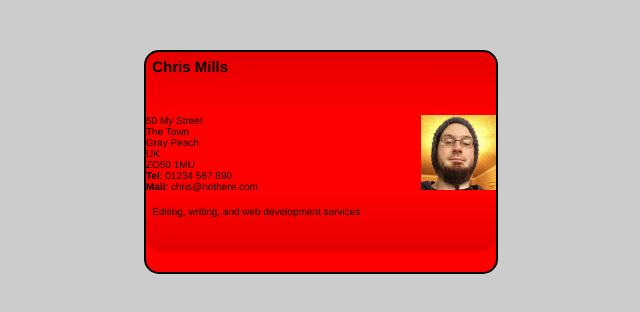
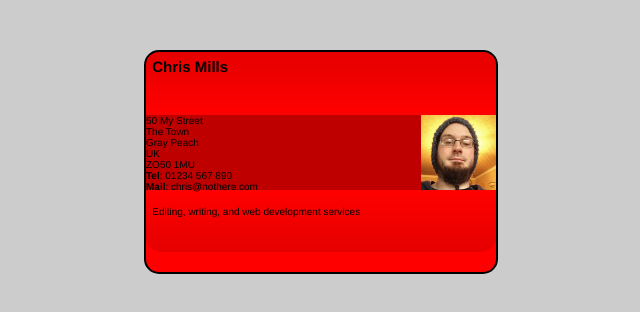
Before and after one commit to bufleek/business-card-assessment, a plain HTML site: page index.html in a window 1280 px wide. Shown: the whole page, without its empty margins (319-959 px from the left). Drawn offline with Linux system fonts and the light colour scheme.

Commit message:
semi-transparent black background to article

```diff
--- a/style.css
+++ b/style.css
@@ -52,4 +52,5 @@ html {
   }
   .card article{
       height: 7.5em;
+      background: rgba(0,0,0,0.25);
   }
```
